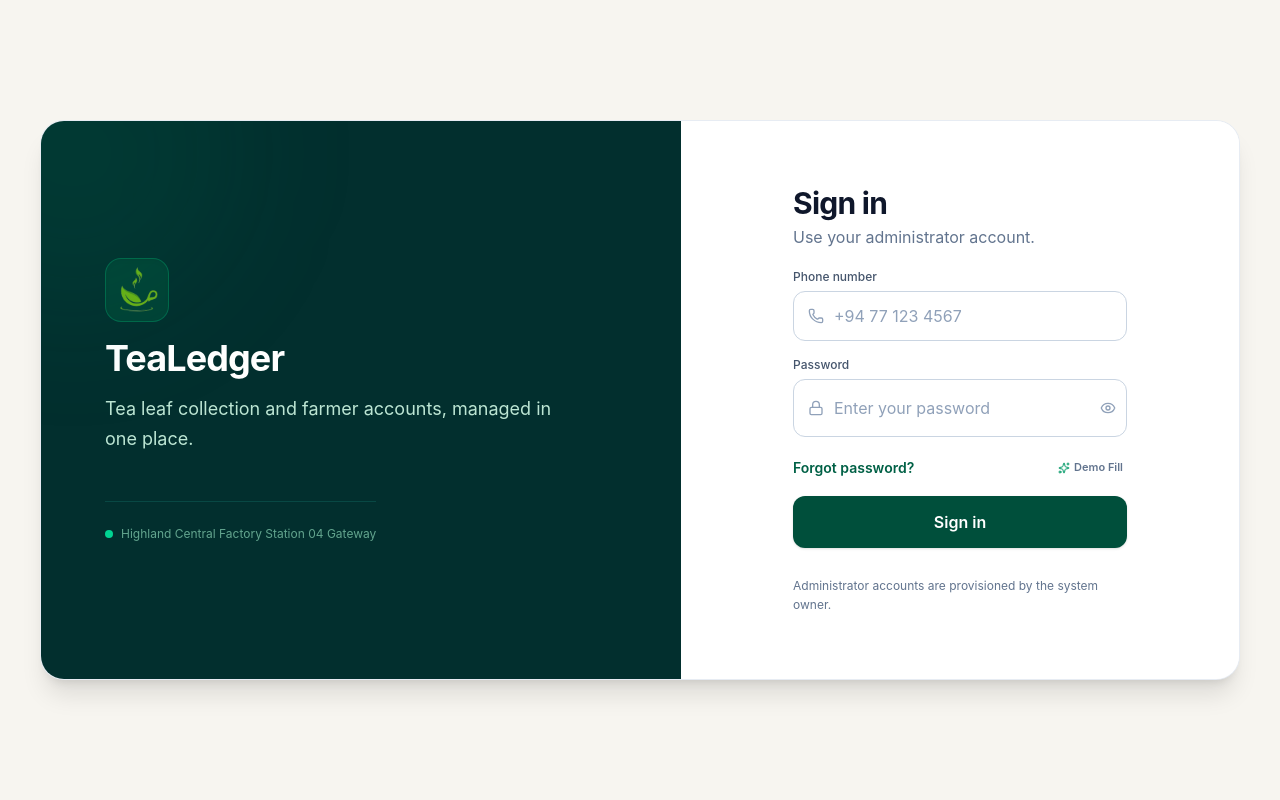
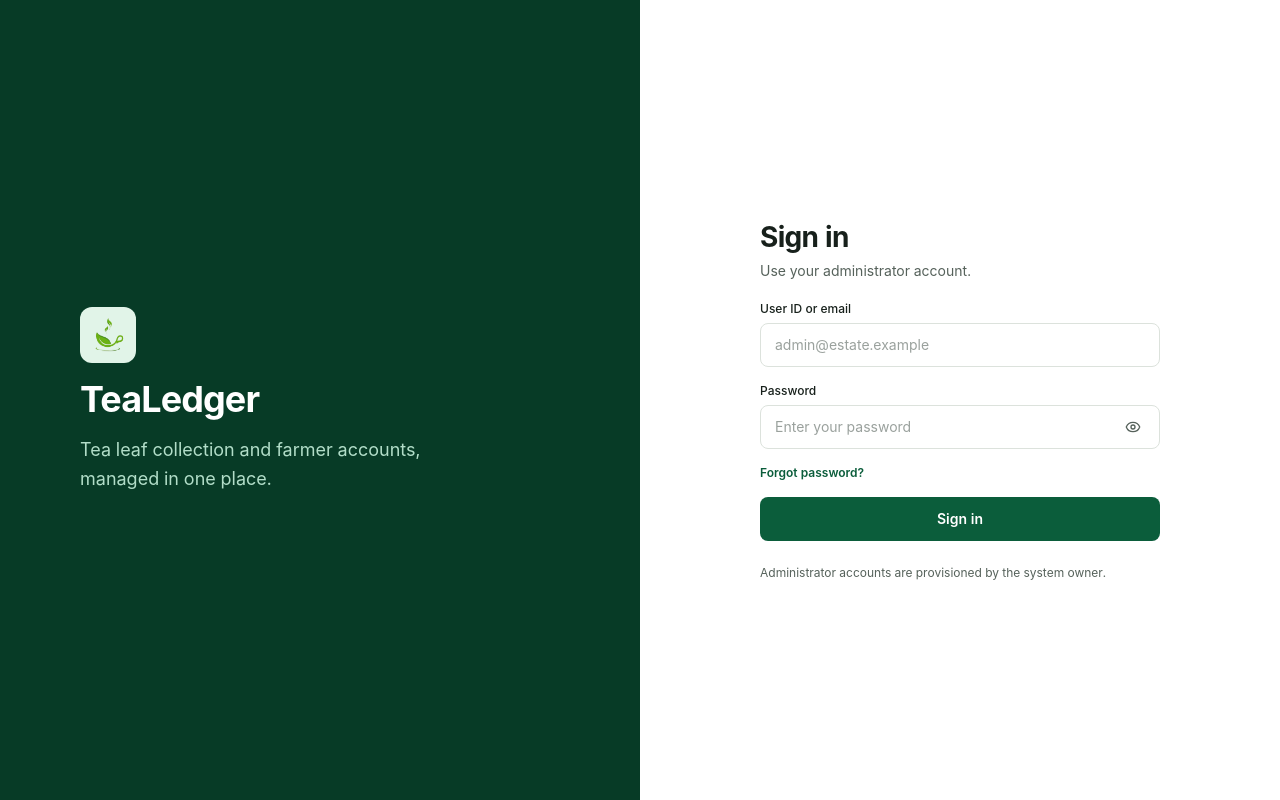
Before and after one commit to eshanhasitha/TeaLedger, a React (Vite) app in the folder admin-web/: page /login in a window 1280 px wide. Built offline with nearby package versions, Linux system fonts and the light colour scheme.

Commit message:
style(theme): align admin-web design tokens, sidebar, and login screen with Figma

```diff
--- a/admin-web/src/index.css
+++ b/admin-web/src/index.css
@@ -1,31 +1,34 @@
 @import "tailwindcss";
 
 @theme {
-  --color-surface-bg: #f7f5f0;
-  --color-surface-card: #ffffff;
-  --color-surface-muted: #f8fafc;
-  --color-border-default: #e2e8f0;
-  --color-brand-primary: #15803d;
-  --color-brand-primary-hover: #166534;
-  --color-text-primary: #0f172a;
-  --color-text-secondary: #64748b;
-  --color-text-on-primary: #ffffff;
-  --color-status-success-bg: #ecfdf5;
-  --color-status-success: #047857;
-  --color-status-warning-bg: #fffbeb;
-  --color-status-warning: #b45309;
-  --color-status-info-bg: #eff6ff;
-  --color-status-info: #1d4ed8;
-  --color-status-danger-bg: #fef2f2;
-  --color-status-danger: #b91c1c;
-  --color-status-neutral-bg: #f1f5f9;
-  --color-status-neutral: #64748b;
+  --color-surface-bg: #F4F6F3;
+  --color-surface-card: #FFFFFF;
+  --color-surface-muted: #F4F6F3;
+  --color-border-default: #DCE2DC;
+  --color-brand-primary: #0B5D3B;
+  --color-brand-primary-hover: #08472D;
+  --color-sidebar-bg: #073B26;
+  --color-logo-badge-bg: #E1F4E8;
+  --color-text-primary: #17201B;
+  --color-text-secondary: #56625B;
+  --color-text-on-primary: #FFFFFF;
+  --color-status-success-bg: #E1F4E8;
+  --color-status-success: #0B5D3B;
+  --color-status-warning-bg: #FEF3C7;
+  --color-status-warning: #B45309;
+  --color-status-info-bg: #EFF6FF;
+  --color-status-info: #1D4ED8;
+  --color-status-danger-bg: #FEF2F2;
+  --color-status-danger: #B91C1C;
+  --color-status-neutral-bg: #F1F5F9;
+  --color-status-neutral: #56625B;
 }
 
 body {
   font-family: 'Inter', 'Plus Jakarta Sans', -apple-system, BlinkMacSystemFont, 'Segoe UI', Roboto, Helvetica, Arial, sans-serif;
-  background-color: #f7f5f0;
-  color: #0f172a;
+  background-color: #F4F6F3;
+  color: #17201B;
+  font-variant-numeric: tabular-nums;
   -webkit-font-smoothing: antialiased;
   -moz-osx-font-smoothing: grayscale;
 }
--- a/admin-web/src/pages/auth/LoginPage.tsx
+++ b/admin-web/src/pages/auth/LoginPage.tsx
@@ -1,14 +1,6 @@
 import { useState } from 'react';
 import { useNavigate, useLocation } from 'react-router-dom';
-import {
-  Eye,
-  EyeOff,
-  AlertCircle,
-  Loader2,
-  Sparkles,
-  Phone,
-  Lock,
-} from 'lucide-react';
+import { Eye, EyeOff, AlertCircle, Loader2 } from 'lucide-react';
 import { useAuth } from '../../hooks/useAuth';
 import { ForgotPasswordModal } from '../../components/modals/ForgotPasswordModal';
 import logoImg from '../../assets/logo.png';
@@ -24,26 +16,19 @@ export const LoginPage = () => {
   const location = useLocation();
   const { login, isLoading } = useAuth();
 
-  const [phoneNumber, setPhoneNumber] = useState('');
+  const [identifier, setIdentifier] = useState('');
   const [password, setPassword] = useState('');
   const [showPassword, setShowPassword] = useState(false);
   const [errorMessage, setErrorMessage] = useState<string | null>(null);
   const [isForgotOpen, setIsForgotOpen] = useState(false);
 
-  // Quick prefill helper for demo & estate testing
-  const handlePreFillDemo = () => {
-    setPhoneNumber('+94 77 123 4567');
-    setPassword('Sunil@Estate2024');
-    setErrorMessage(null);
-  };
-
   const handleSubmit = async (e: React.FormEvent<HTMLFormElement>) => {
     e.preventDefault();
     setErrorMessage(null);
 
-    const trimmedPhone = phoneNumber.trim();
-    if (!trimmedPhone) {
-      setErrorMessage('Please enter your administrator phone number.');
+    const trimmed = identifier.trim();
+    if (!trimmed) {
+      setErrorMessage('Please enter your user ID or email.');
       return;
     }
 
@@ -53,7 +38,7 @@ export const LoginPage = () => {
     }
 
     try {
-      await login({ phoneNumber: trimmedPhone, password, rememberMe: true });
+      await login({ phoneNumber: trimmed, email: trimmed, password, rememberMe: true });
       const destination =
         (location.state as LocationState | null)?.from?.pathname || '/dashboard';
       navigate(destination, { replace: true });
@@ -67,99 +52,73 @@ export const LoginPage = () => {
   };
 
   return (
-    <main className="min-h-screen w-full bg-[#f7f5f0] flex items-center justify-center p-3 sm:p-6 lg:p-8 xl:p-10 font-['Inter',sans-serif]">
-      {/*
-        Responsive Card Container:
-        - Mobile/Tablet: max-w-md or max-w-lg centered card
-        - Desktop (lg+): Exactly matches the 1280px x 800px Figma layout
-      */}
-      <div className="w-full max-w-md sm:max-w-lg lg:max-w-[1280px] bg-white rounded-2xl lg:rounded-3xl shadow-xl flex flex-col lg:flex-row justify-start items-stretch overflow-hidden border border-slate-200/80 transition-all">
-        {/* Left Hero Panel (Compact on mobile, 640px split on desktop) */}
-        <div className="w-full lg:w-[480px] xl:w-[640px] p-6 sm:p-10 lg:p-14 xl:p-16 bg-teal-950 flex flex-col justify-center items-start gap-3 sm:gap-4 shrink-0 overflow-hidden relative">
-          {/* Subtle Ambient Decorative Gradient Glow */}
-          <div className="absolute -top-32 -left-32 w-72 sm:w-80 h-72 sm:h-80 rounded-full bg-emerald-600/10 blur-3xl pointer-events-none" />
-
-          {/* Logo container */}
-          <div className="size-12 sm:size-14 lg:size-16 bg-emerald-900/60 border border-emerald-500/30 rounded-xl sm:rounded-2xl flex justify-center items-center overflow-hidden shadow-inner shrink-0">
+    <main className="min-h-screen w-full bg-white flex flex-col lg:flex-row justify-start items-stretch overflow-hidden font-['Inter',sans-serif]">
+      {/* Left Half: Deep Forest Green #073B26 */}
+      <div className="w-full lg:w-1/2 min-h-[260px] lg:min-h-screen p-8 sm:p-12 lg:p-20 bg-[#073B26] flex flex-col justify-center items-start gap-4 shrink-0">
+        <div className="size-14 bg-[#E1F4E8] rounded-xl flex justify-center items-center overflow-hidden shrink-0">
           <img
-              className="size-9 sm:size-10 lg:size-12 object-contain"
+            className="size-9 object-contain"
             src={logoImg}
             alt="TeaLedger Logo"
           />
         </div>
 
-          {/* Brand Title */}
-          <div className="self-stretch justify-start text-white text-2xl sm:text-3xl lg:text-4xl font-bold font-['Inter'] tracking-tight">
+        <h1 className="text-white text-3xl sm:text-4xl font-bold tracking-tight">
           TeaLedger
+        </h1>
+
+        <p className="text-emerald-100/85 text-base sm:text-lg font-normal leading-relaxed max-w-sm">
+          Tea leaf collection and farmer accounts, managed in one place.
+        </p>
       </div>
 
-          {/* Subtitle */}
-          <div className="self-stretch justify-start text-emerald-100/90 text-sm sm:text-base lg:text-lg font-normal font-['Inter'] leading-relaxed max-w-md">
-            Tea leaf collection and farmer accounts, managed in one place.
-          </div>
-
-          {/* Security Assurance Footer (visible on desktop) */}
-          <div className="hidden lg:flex mt-6 xl:mt-8 pt-4 xl:pt-6 border-t border-teal-900/80 text-xs text-emerald-200/60 items-center gap-2">
-            <span className="h-2 w-2 rounded-full bg-emerald-400 animate-pulse" />
-            <span>Highland Central Factory Station 04 Gateway</span>
-          </div>
-        </div>
-
-        {/* Right Form Panel */}
-        <div className="flex-1 self-stretch px-6 py-8 sm:px-10 sm:py-10 md:px-14 lg:px-16 xl:px-28 lg:py-14 xl:py-16 flex flex-col justify-center items-start gap-4 sm:gap-5 bg-white overflow-y-auto">
-          {/* Form Header */}
-          <div className="self-stretch">
-            <h1 className="self-stretch justify-start text-slate-900 text-2xl sm:text-3xl font-bold font-['Inter'] tracking-tight">
+      {/* Right Half: White #FFFFFF */}
+      <div className="w-full lg:w-1/2 flex-1 lg:min-h-screen px-6 py-10 sm:px-14 lg:px-20 flex flex-col justify-center items-center bg-white">
+        <div className="w-full max-w-[400px] flex flex-col gap-5">
+            <div>
+              <h2 className="text-[#17201B] text-2xl sm:text-[28px] font-bold tracking-tight">
                 Sign in
-            </h1>
-            <p className="self-stretch justify-start text-slate-500 text-sm sm:text-base font-normal font-['Inter'] mt-1">
+              </h2>
+              <p className="text-[#56625B] text-sm font-normal mt-1">
                 Use your administrator account.
               </p>
             </div>
 
-          {/* Error Banner */}
             {errorMessage && (
-            <div className="self-stretch rounded-xl border border-rose-200 bg-rose-50/90 p-3 sm:p-3.5 text-xs text-rose-800 flex items-start gap-2.5 animate-in fade-in duration-150">
-              <AlertCircle className="h-4 w-4 shrink-0 text-rose-600 mt-0.5" />
+              <div className="rounded-lg border border-rose-200 bg-[#FEF2F2] p-3 text-xs text-[#B91C1C] flex items-start gap-2">
+                <AlertCircle className="h-4 w-4 shrink-0 mt-0.5" />
                 <div className="flex-1 font-medium">{errorMessage}</div>
               </div>
             )}
 
-          {/* Interactive Sign-in Form */}
-          <form onSubmit={handleSubmit} className="self-stretch space-y-3.5 sm:space-y-4">
-            {/* Field 1: Phone number */}
-            <div className="self-stretch flex flex-col justify-start items-start gap-1.5">
+            <form onSubmit={handleSubmit} className="space-y-4">
+              <div className="flex flex-col gap-1.5">
                 <label
-                htmlFor="user-phone"
-                className="self-stretch justify-start text-slate-600 text-xs font-medium font-['Inter']"
+                  htmlFor="user-identifier"
+                  className="text-[#17201B] text-xs font-medium"
                 >
-                Phone number
+                  User ID or email
                 </label>
-              <div className="self-stretch min-h-[46px] sm:min-h-[48px] px-3.5 py-2.5 sm:py-3 bg-white rounded-xl border border-slate-300 focus-within:border-emerald-700 focus-within:ring-2 focus-within:ring-emerald-100 flex justify-start items-center gap-2.5 transition-all">
-                <Phone className="size-4 text-slate-400 shrink-0" />
                 <input
-                  id="user-phone"
-                  type="tel"
-                  value={phoneNumber}
-                  onChange={(e) => setPhoneNumber(e.target.value)}
-                  placeholder="+94 77 123 4567"
+                  id="user-identifier"
+                  type="text"
+                  value={identifier}
+                  onChange={(e) => setIdentifier(e.target.value)}
+                  placeholder="admin@estate.example"
                   disabled={isLoading}
-                  autoComplete="tel"
-                  className="flex-1 justify-start text-slate-900 placeholder:text-slate-400 text-base font-normal font-['Inter'] bg-transparent outline-none disabled:opacity-50"
+                  autoComplete="username"
+                  className="w-full h-11 px-3.5 bg-white rounded-lg border border-[#DCE2DC] focus:border-[#0B5D3B] focus:ring-2 focus:ring-[#E1F4E8] text-[#17201B] placeholder:text-[#56625B]/60 text-sm outline-none transition-all disabled:opacity-50"
                 />
               </div>
-            </div>
 
-            {/* Field 2: Password */}
-            <div className="self-stretch flex flex-col justify-start items-start gap-1.5">
+              <div className="flex flex-col gap-1.5">
                 <label
                   htmlFor="user-password"
-                className="self-stretch justify-start text-slate-600 text-xs font-medium font-['Inter']"
+                  className="text-[#17201B] text-xs font-medium"
                 >
                   Password
                 </label>
-              <div className="self-stretch min-h-[46px] sm:min-h-[48px] px-3.5 py-2.5 sm:py-3 bg-white rounded-xl border border-slate-300 focus-within:border-emerald-700 focus-within:ring-2 focus-within:ring-emerald-100 flex justify-start items-center gap-2.5 transition-all">
-                <Lock className="size-4 text-slate-400 shrink-0" />
+                <div className="w-full h-11 px-3.5 bg-white rounded-lg border border-[#DCE2DC] focus-within:border-[#0B5D3B] focus-within:ring-2 focus-within:ring-[#E1F4E8] flex items-center gap-2 transition-all">
                   <input
                     id="user-password"
                     type={showPassword ? 'text' : 'password'}
@@ -168,12 +127,12 @@ export const LoginPage = () => {
                     placeholder="Enter your password"
                     disabled={isLoading}
                     autoComplete="current-password"
-                  className="flex-1 justify-start text-slate-900 placeholder:text-slate-400 text-base font-normal font-['Inter'] bg-transparent outline-none disabled:opacity-50"
+                    className="flex-1 text-[#17201B] placeholder:text-[#56625B]/60 text-sm bg-transparent outline-none disabled:opacity-50"
                   />
                   <button
                     type="button"
                     onClick={() => setShowPassword(!showPassword)}
-                  className="text-slate-400 hover:text-slate-600 p-1.5 rounded-sm transition-colors focus:outline-none min-w-[32px] min-h-[32px] flex items-center justify-center cursor-pointer"
+                    className="text-[#56625B] hover:text-[#17201B] p-1 rounded transition-colors cursor-pointer"
                     aria-label={showPassword ? 'Hide password' : 'Show password'}
                   >
                     {showPassword ? <EyeOff className="size-4" /> : <Eye className="size-4" />}
@@ -181,38 +140,24 @@ export const LoginPage = () => {
                 </div>
               </div>
 
-            {/* Forgot password & Demo Fill Row */}
-            <div className="flex flex-wrap items-center justify-between gap-2 pt-0.5">
+              <div className="flex items-center justify-start">
                 <button
                   type="button"
                   onClick={() => setIsForgotOpen(true)}
-                className="justify-start text-emerald-800 hover:text-emerald-950 text-xs sm:text-sm font-semibold font-['Inter'] transition-colors hover:underline cursor-pointer"
+                  className="text-[#0B5D3B] hover:text-[#08472D] text-xs font-semibold transition-colors hover:underline cursor-pointer"
                 >
                   Forgot password?
                 </button>
-
-              {/* Demo Pre-fill Pill */}
-              <button
-                type="button"
-                onClick={handlePreFillDemo}
-                className="inline-flex items-center gap-1 text-[11px] font-semibold text-slate-500 hover:text-emerald-800 transition-colors cursor-pointer p-1"
-                title="Fill demo phone number"
-              >
-                <Sparkles className="size-3 text-emerald-600" />
-                <span>Demo Fill</span>
-              </button>
               </div>
 
-            {/* Primary Submit Button */}
               <button
                 type="submit"
                 disabled={isLoading}
-              data-style="Primary"
-              className="self-stretch w-full min-h-[48px] px-5 py-3 sm:py-3.5 bg-emerald-900 hover:bg-emerald-950 active:scale-[0.99] text-white rounded-xl inline-flex justify-center items-center gap-2 font-semibold font-['Inter'] text-base transition-all shadow-sm disabled:opacity-60 cursor-pointer"
+                className="w-full h-11 px-5 bg-[#0B5D3B] hover:bg-[#08472D] text-white rounded-lg inline-flex justify-center items-center gap-2 font-semibold text-sm transition-colors disabled:opacity-60 cursor-pointer"
               >
                 {isLoading ? (
                   <>
-                  <Loader2 className="size-5 animate-spin text-emerald-300" />
+                    <Loader2 className="size-4 animate-spin" />
                     <span>Signing in...</span>
                   </>
                 ) : (
@@ -221,14 +166,12 @@ export const LoginPage = () => {
               </button>
             </form>
 
-          {/* Footer Informational Notice */}
-          <div className="self-stretch justify-start text-slate-500 text-xs font-normal font-['Inter'] leading-relaxed pt-1 sm:pt-2">
+            <p className="text-[#56625B] text-xs font-normal pt-1">
               Administrator accounts are provisioned by the system owner.
-          </div>
+            </p>
         </div>
       </div>
 
-      {/* Forgot Password Modal */}
       <ForgotPasswordModal
         isOpen={isForgotOpen}
         onClose={() => setIsForgotOpen(false)}
```
Also changed, not shown: admin-web/src/components/sidebar/Sidebar.tsx (+30 -30 lines). Lines whose indentation alone changed are shown as unchanged.
